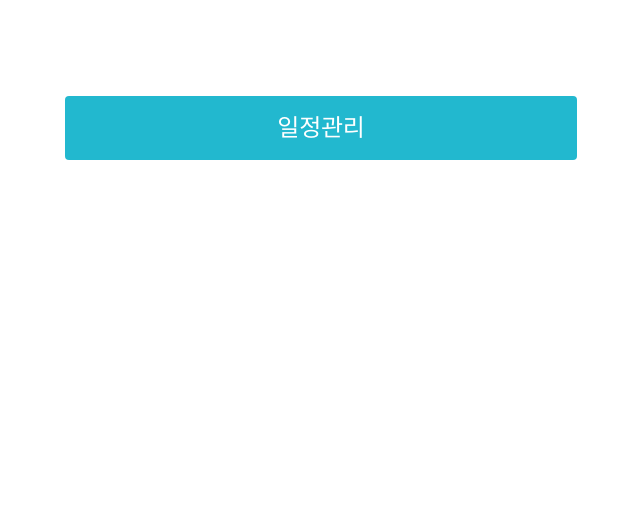
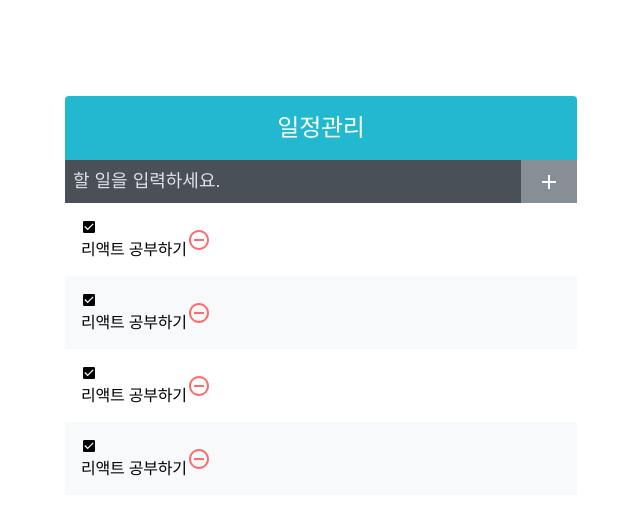
Before and after one commit to Minkyung-Park/react-todo-app, a React (Create React App) app: page / in a window 1280 px wide. Shown: the top 514 px of the page, without its empty margins (319-959 px from the left). Built offline with nearby package versions, Linux system fonts and the light colour scheme.

Commit message:
design: 할 일 앱 만들기

```diff
--- a/src/App.js
+++ b/src/App.js
@@ -1,8 +1,15 @@
 import TodoTemplate from "./components/TodoTemplate";
-
+import TodoInsert from "./components/Todoinsert";
+import TodoListItem from "./components/TodoListItem";
+import TodoList from "./components/TodoList";
 
 function App() {
-  return <TodoTemplate></TodoTemplate>;
+  return (
+    <TodoTemplate>
+      <TodoInsert />
+      <TodoList />
+    </TodoTemplate>
+  );
 }
 
 export default App;
--- /dev/null
+++ b/src/components/TodoList.js
@@ -0,0 +1,15 @@
+import TodoListItem from "./TodoListItem";
+import "../styles/TodoList.scss";
+
+const TodoList = () => {
+  return (
+    <div className="TodoList">
+      <TodoListItem />
+      <TodoListItem />
+      <TodoListItem />
+      <TodoListItem />
+    </div>
+  );
+};
+
+export default TodoList;
--- /dev/null
+++ b/src/components/TodoListItem.js
@@ -0,0 +1,29 @@
+import {
+  MdCheckBox,
+  MdCheckBoxOutlineBlank,
+  MdRemoveCircleOutline,
+} from "react-icons/md";
+
+import "../styles/TodoListItem.scss";
+import classNames from "classnames";
+import { useState } from "react";
+
+const TodoListItem = () => {
+  // 임시 상태관리 코드 삭제요망
+  const [checked, setChecked] = useState(true);
+
+  return (
+    <div className="TodoListItem">
+      <div className={(classNames("checkbox"), { checked })}>
+        {checked ? <MdCheckBox /> : <MdCheckBoxOutlineBlank />}
+
+        <div className="text">리액트 공부하기 </div>
+      </div>
+      <div className="remove">
+        <MdRemoveCircleOutline />
+      </div>
+    </div>
+  );
+};
+
+export default TodoListItem;
--- /dev/null
+++ b/src/components/Todoinsert.js
@@ -0,0 +1,34 @@
+import { useState } from "react";
+import { MdAdd } from "react-icons/md";
+import "../styles/TodoInsert.scss";
+
+const TodoInsert = () => {
+  const [value, setValue] = useState("");
+
+  const onChange = event => {
+    setValue(event.target.value);
+  };
+
+  const onSubmit = event => {
+    // submit 이벤트는 브라우저에서 새로고침 발생시킴 그래서 이를 방지하기 위해
+    // 아래 함수를 호출한다(event.preventDefault();)
+    event.preventDefault();
+    setValue("");
+  };
+
+  return (
+    <form className="TodoInsert" onSubmit={onSubmit}>
+      <input
+        placeholder="할 일을 입력하세요."
+        onChange={onChange}
+        value={value}
+      />
+      <button type="submit">
+        {/* MdAdd는 리액트 아이콘임 */}
+        <MdAdd />
+      </button>
+    </form>
+  );
+};
+
+export default TodoInsert;
--- /dev/null
+++ b/src/styles/TodoInsert.scss
@@ -0,0 +1,42 @@
+.TodoInsert {
+  display: flex;
+  background: #495057;
+
+  input {
+    // 기본 스타일 초기화
+    background: none;
+    outline: none;
+    border: none;
+
+    padding: 0.5rem;
+    font-size: 1.125rem;
+    line-height: 1.5;
+    color: white;
+    flex: 1;
+
+    &::placeholder {
+      color: #dee2e6;
+    }
+  }
+
+  button {
+    // 기본 스타일 초기화
+    background: none;
+    outline: none;
+    border: none;
+
+    background-color: #868e96;
+    color: white;
+    padding-left: 1rem;
+    padding-right: 1rem;
+    font-size: 1.5rem;
+    display: flex;
+    align-items: center;
+    cursor: pointer;
+    transition: 0.1s background ease-in;
+
+    &:hover {
+      background: #adb5bd;
+    }
+  }
+}
--- /dev/null
+++ b/src/styles/TodoList.scss
@@ -0,0 +1,5 @@
+.TodoList {
+  min-height: 320px;
+  max-height: 513px;
+  overflow-y: auto;
+}
--- /dev/null
+++ b/src/styles/TodoListItem.scss
@@ -0,0 +1,42 @@
+.TodoListItem {
+  display: flex;
+  padding: 1rem;
+  align-items: center;
+  &:nth-child(even) {
+    background: #f8f9fa;
+  }
+  .checkbox {
+    cursor: pointer;
+    flex: 1;
+    display: flex;
+    align-items: center;
+    svg {
+      // 아이콘
+      font-size: 1.5rem;
+    }
+    .text {
+      margin-left: 0.5rem;
+      flex: 1;
+    }
+
+    &.checked {
+      svg {
+        color: #22b8cf;
+      }
+      .text {
+        color: #adb5bd;
+        text-decoration: line-through;
+      }
+    }
+  }
+  .remove {
+    display: flex;
+    align-items: center;
+    font-size: 1.5rem;
+    color: #ff6b6b;
+    cursor: pointer;
+    &:hover {
+      color: #ff8787;
+    }
+  }
+}
```
